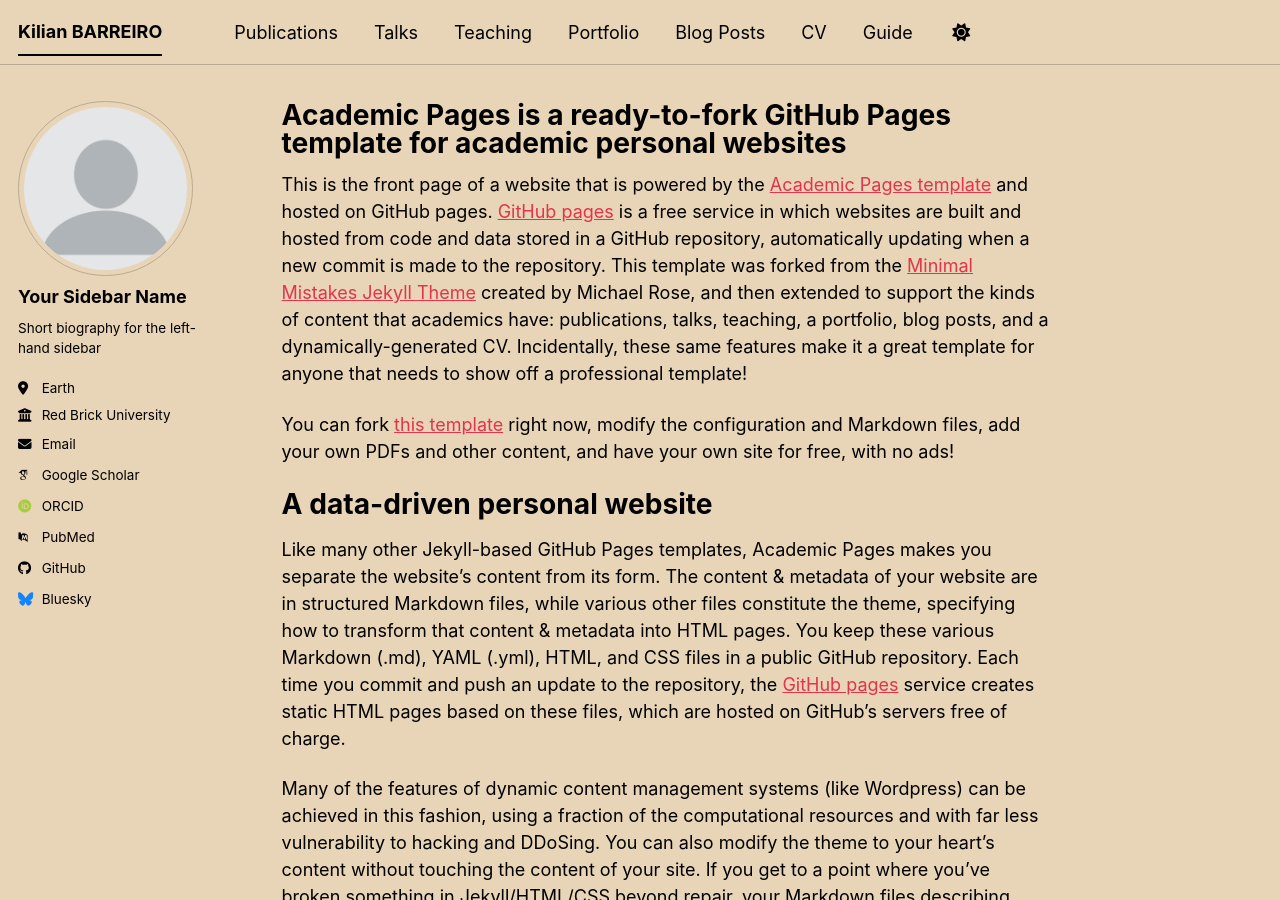
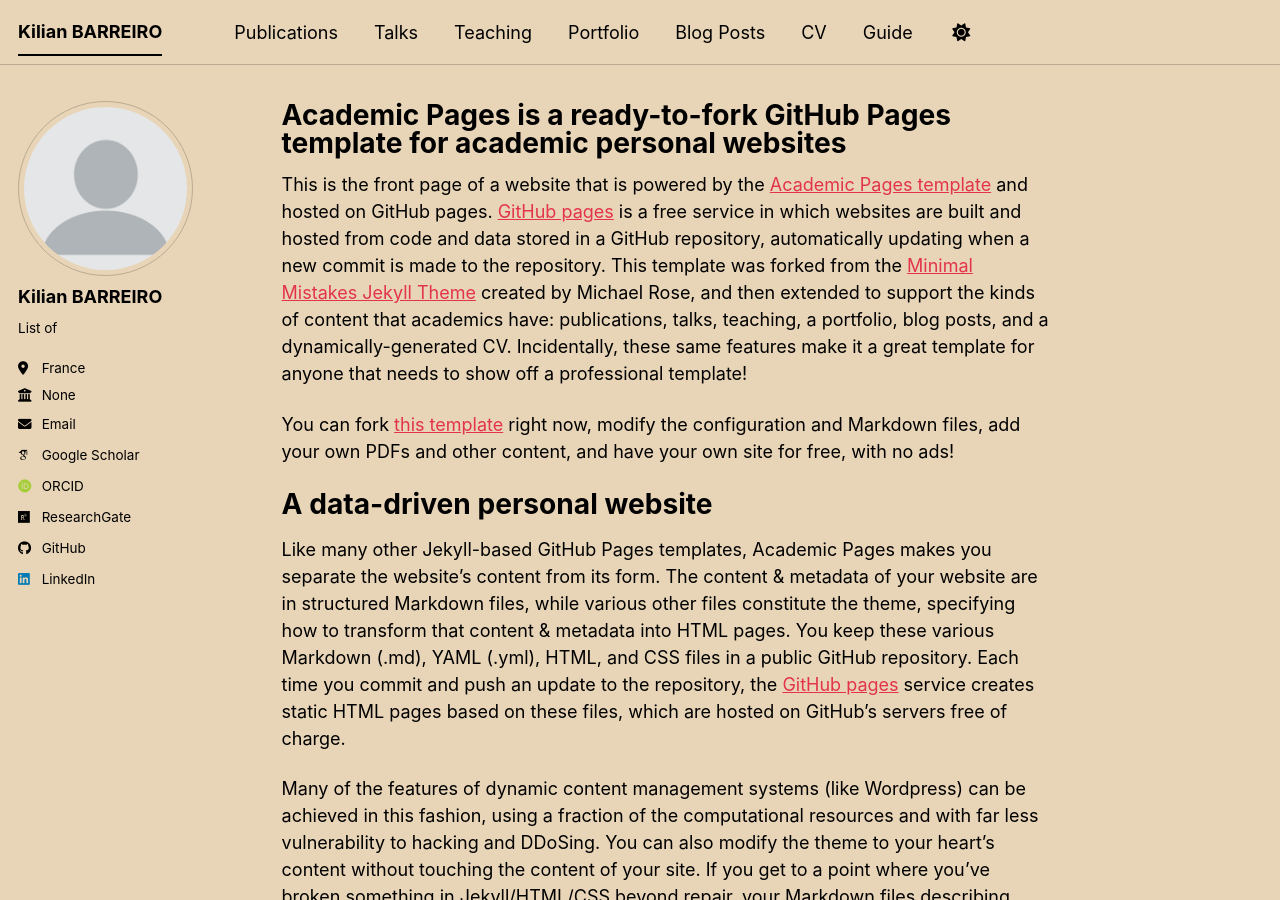
Before and after one commit to KilianBARREIRO/KilianBARREIRO.github.io, a Jekyll site: the page built from _pages/about.md, in a window 1280 px wide and 900 px high. Built offline with Jekyll 4.4.1, drawn with Linux system fonts in a browser that asks for light colours; some web fonts are replaced; a script bundle is joined from its source files by our own code; library files that are not in the unit come from our copies.

Commit message:
Update _config.yml
development of leftside bar

```diff
--- a/_config.yml
+++ b/_config.yml
@@ -24,25 +24,25 @@
 author:
   # Biographic information
   avatar           : "profile.png"
-  name             : "Your Sidebar Name"
+  name             : "Kilian BARREIRO"
   pronouns         : # example: "she/her"
-  bio              : "Short biography for the left-hand sidebar"
-  location         : "Earth"
-  employer         : "Red Brick University"
+  bio              : "List of "
+  location         : "France"
+  employer         : "None"
   uri              : # URL
-  email            : "none@example.org"
+  email            : "kiliangrihaultbarreiro@gmail.com"
 
   # Academic websites
   academia         : # URL
   arxiv            : # URL - Update with the correct link to your profile
-  googlescholar    : "https://scholar.google.com/citations?user=PS_CX0AAAAAJ"
+  googlescholar    : "https://scholar.google.com/citations?hl=fr&user=qTn0t9IAAAAJ"
   inspire-hep      : # URL
   impactstory      : # URL
-  orcid            : "https://orcid.org/yourorcidurl"
+  orcid            : "https://orcid.org/0009-0003-5188-3288"
   semantic         : # URL
   ssrn             : # URL
-  pubmed           : "https://www.ncbi.nlm.nih.gov/pubmed/?term=john+snow"
-  researchgate     : # URL
+  pubmed           : # URL
+  researchgate     : "https://www.researchgate.net/profile/Kilian-Barreiro?ev=hdr_xprf"
   scopus           : # URL
   zotero           : # URL
 
@@ -51,13 +51,13 @@
   bitbucket        : # Username - Update with your username on the site
   codepen          : # Username
   dribbble         : # Username
-  github           : "academicpages"
+  github           : "kilianBARREIRO"
   kaggle           : # Username
   stackoverflow    : # User number or user number and name (i.e., use "1" or "1/jeff-atwood")
 
   # Social media
   artstation       : # Username
-  bluesky          : "bsky.app" # Replace this with you Bluesky username
+  bluesky          : # Username
   facebook         : # Username
   flickr           : # Username
   foursquare       : # Username
@@ -66,7 +66,7 @@
   keybase          : # Username
   instagram        : # Username
   lastfm           : # Username
-  linkedin         : # Username
+  linkedin         : "www.linkedin.com/in/kilian-grihault-barreiro"
   mastodon         : # URL
   medium           : # URL
   pinterest        : # Username
@@ -90,6 +90,8 @@
     title: 'Journal Articles'
   conferences:
     title: 'Conference Papers'
+  datasets:
+    title: 'Datasets and Data Papers'
 
 # Site Settings
 teaser                   :  # filename of teaser fallback teaser image placed in /images/ for social media previews
```
